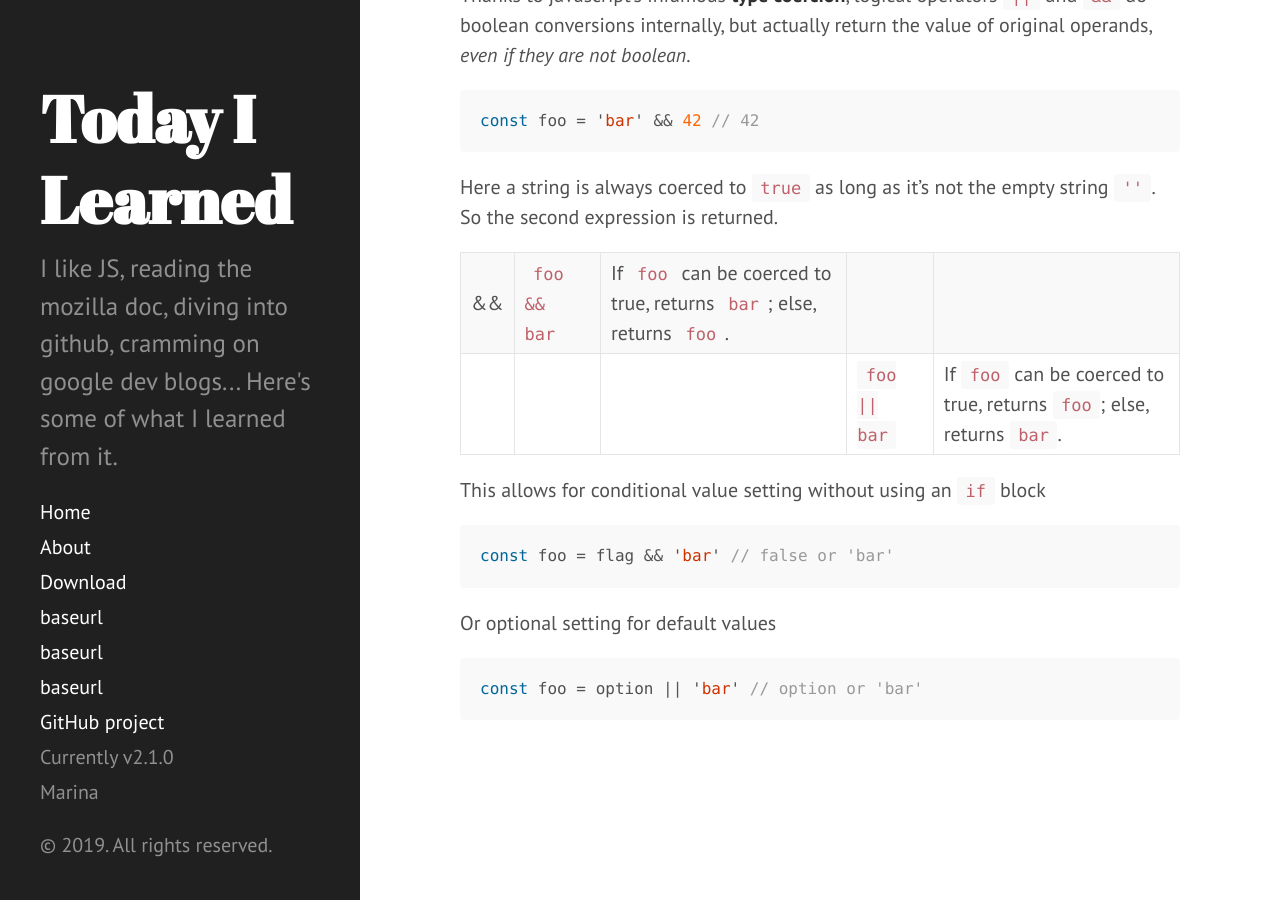
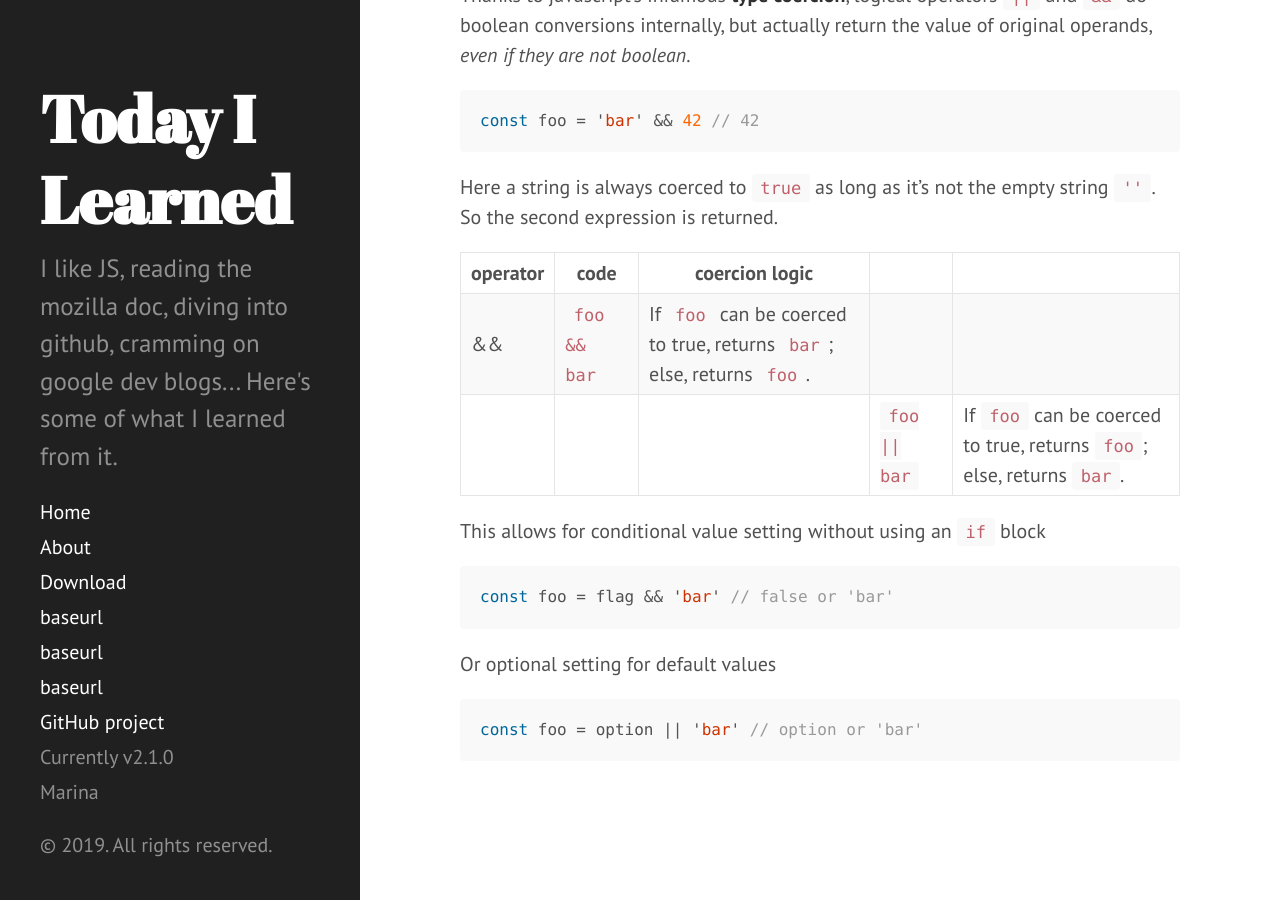
Before and after one commit to Sheraff/TIL, a Jekyll site: the page built from _posts/2019-07-30-OR-and-AND-internal-coercion.md, in a window 1280 px wide and 900 px high, scrolled down 488 px. Built offline with Jekyll 4.4.1, drawn with Linux system fonts in a browser that asks for light colours.

Commit message:
table fix

````diff
--- a/_posts/2019-07-30-OR-and-AND-internal-coercion.md
+++ b/_posts/2019-07-30-OR-and-AND-internal-coercion.md
@@ -19,6 +19,8 @@ const foo = 'bar' && 42 // 42
 ```
 Here a string is always coerced to `true` as long as it's not the empty string `''`. So the second expression is returned.
 
+| operator | code | coercion logic |
+| --- | --- | --- |
 | && | `foo && bar` | If `foo` can be coerced to true, returns `bar`; else, returns `foo`. |
 | || | `foo || bar` | If `foo` can be coerced to true, returns `foo`; else, returns `bar`. |
 
````
